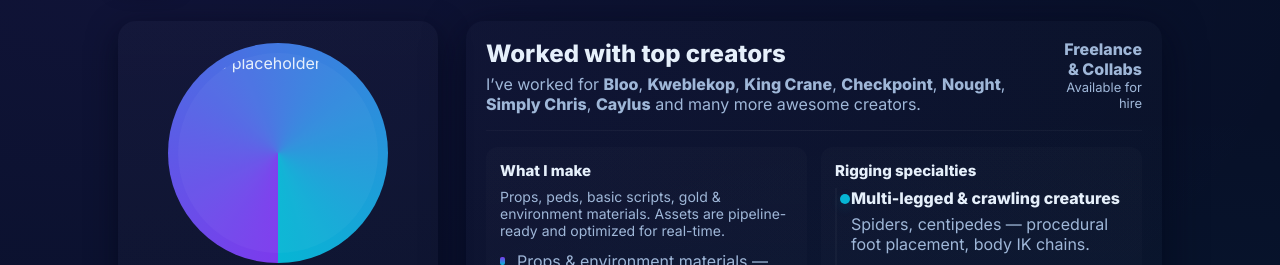
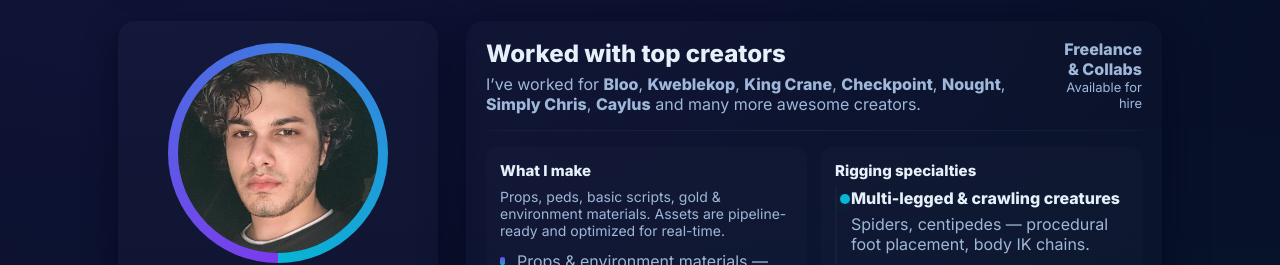
Before and after one commit to hushgazer/portfolio, a plain HTML site: page portfolio.html in a window 1280 px wide. Shown: the part 152-417 px from the top of the page. Drawn offline with Linux system fonts and the light colour scheme.

Commit message:
Update portfolio.html

```diff
--- a/portfolio.html
+++ b/portfolio.html
@@ -95,7 +95,7 @@
       <aside class="profile">
         <div class="avatar-wrap">
           <div class="avatar-ring">
-            <div class="avatar"><img src="assets/me.png" alt="face placeholder"></div>
+            <div class="avatar"><img src="assets/me.jpg" alt="face placeholder"></div>
           </div>
           <div class="name">Your Name</div>
           <div class="title">I build assets, rigs and mods for creators</div>
```
